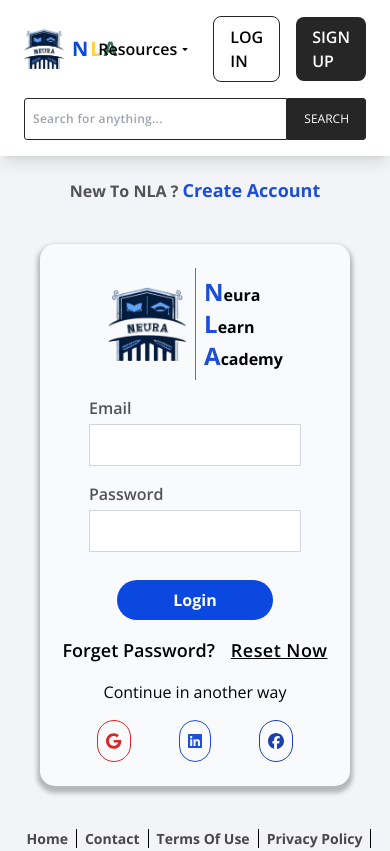
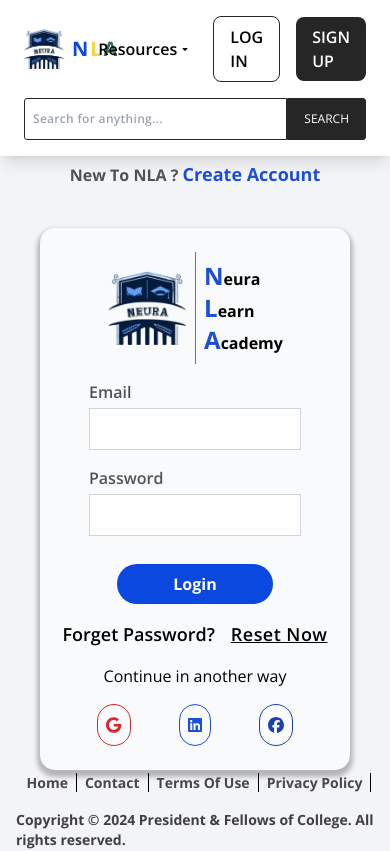
Before and after one commit to FrontEndDevo/NeuraLearnAcademy, a React (Vite) app: page /login in a window 390 px wide. Shown: the top 851 px of the page. Built offline with nearby package versions, Linux system fonts and the light colour scheme.

Commit message:
Remove any padding top and bottom

```diff
--- a/src/components/Instructor/InstructorCourses.jsx
+++ b/src/components/Instructor/InstructorCourses.jsx
@@ -73,7 +73,7 @@ const InstructorCourses = () => {
         selectedOption={instructorOption}
         getInstructorOption={handleInstructorOption}
       />
-      <div className="mx-4 lg:px-10 lg:py-20">
+      <div className="mx-4 lg:px-10">
         <div className="flex items-center justify-between mb-10">
           <h2 className="mx-auto text-2xl font-bold capitalize lg:mx-0">
             my {instructorOption}
--- a/src/components/Registration/Login/Login.jsx
+++ b/src/components/Registration/Login/Login.jsx
@@ -55,7 +55,7 @@ const Login = () => {
 
   return (
     <>
-      <div className="flex flex-col items-center px-10 mb-10 mt-44">
+      <div className="flex flex-col items-center px-10 ">
         <div className="flex items-center justify-between mb-10">
           <h1 className="font-bold text-neutral-600 md:text-lg">
             New To NLA ?{" "}
--- a/src/components/Registration/SignUp/SignUp.jsx
+++ b/src/components/Registration/SignUp/SignUp.jsx
@@ -58,7 +58,7 @@ const SignUp = () => {
 
   return (
     <>
-      <div className="flex flex-col items-center px-10 mt-40 mb-10">
+      <div className="flex flex-col items-center px-10">
         <div
           style={{
             boxShadow: "0px 4px 4px 3px rgba(0, 0, 0, 0.25)",
```
